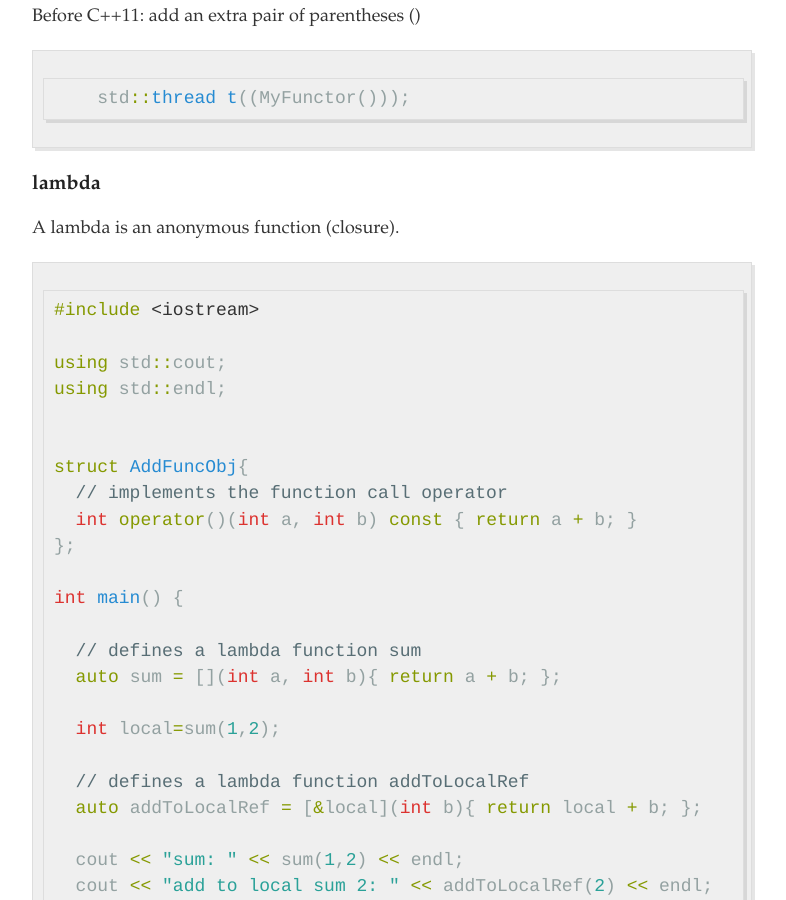
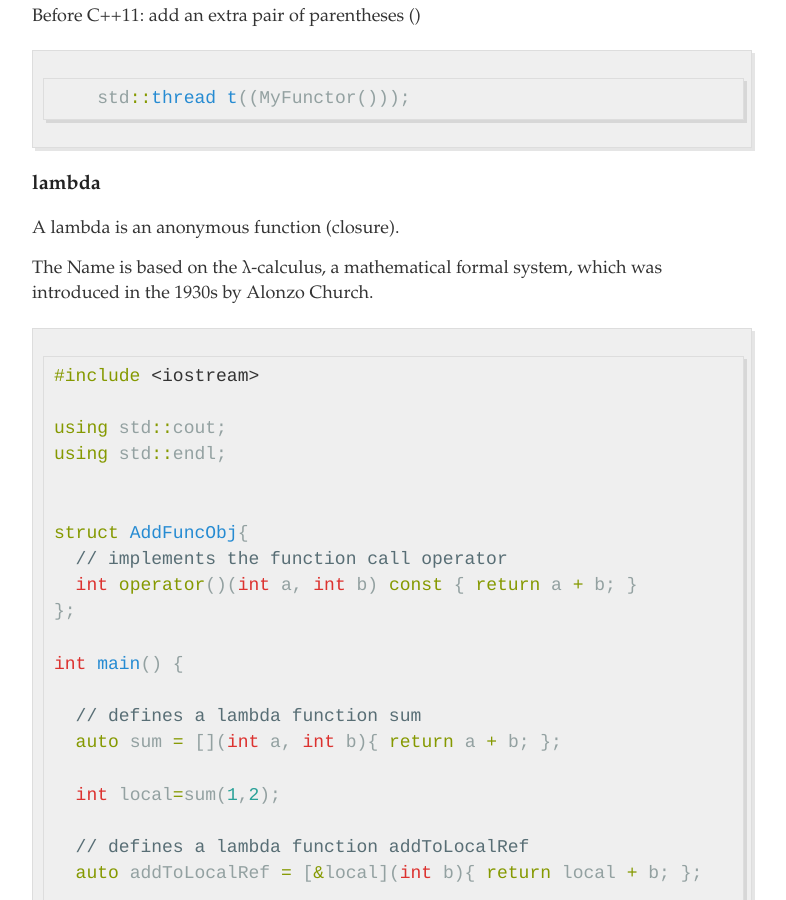
Before and after one commit to pce/pce.github.io, a Jekyll site: the page built from _posts/2021-04-26-Lambda-and-Functor.md, in a window 1280 px wide and 900 px high, scrolled down 1698 px. Shown: the whole window, without its empty margins (248-1034 px from the left). Built offline with Jekyll 4.4.1, drawn with Linux system fonts in a browser that asks for light colours.

Commit message:
lambda calculus

````diff
--- a/_posts/2021-04-26-Lambda-and-Functor.md
+++ b/_posts/2021-04-26-Lambda-and-Functor.md
@@ -71,6 +71,8 @@
 ### lambda
 
 A lambda is an anonymous function (closure).
+
+The Name is based on the λ-calculus, a mathematical formal system, which was introduced in the 1930s by Alonzo Church.
 
 
 ```c++
````
